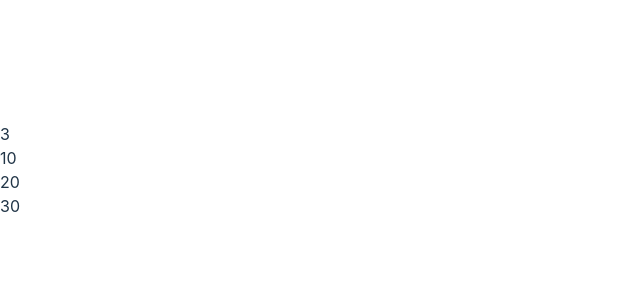
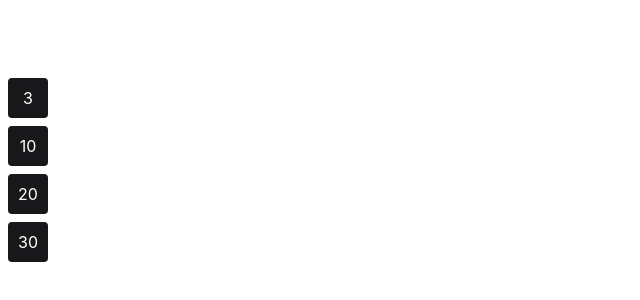
Before and after one commit to lucaskmpz/habit-tracker-web, a React (Vite) app: page / in a window 1280 px wide. Shown: the part 230-530 px from the top of the page, without its empty margins (0-640 px from the left). Built offline with nearby package versions, Linux system fonts and the light colour scheme.

Commit message:
testing styles with tailwind

```diff
--- a/src/components/Habit.tsx
+++ b/src/components/Habit.tsx
@@ -4,6 +4,6 @@
 
 export function Habit(props: HabitProps) {
     return (
-        <div className="">{props.completed}</div>
+        <div className="bg-zinc-900 w-10 h-10 text-white rounded m-2 flex items-center justify-center ">{props.completed}</div>
     )
 }
```
